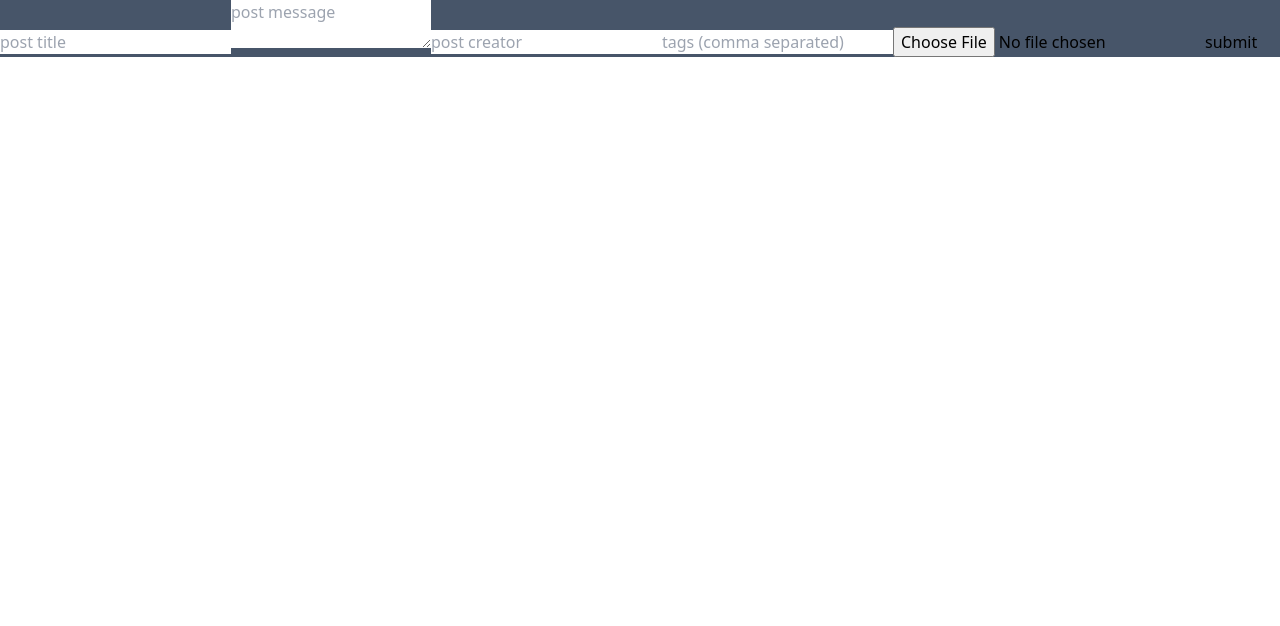
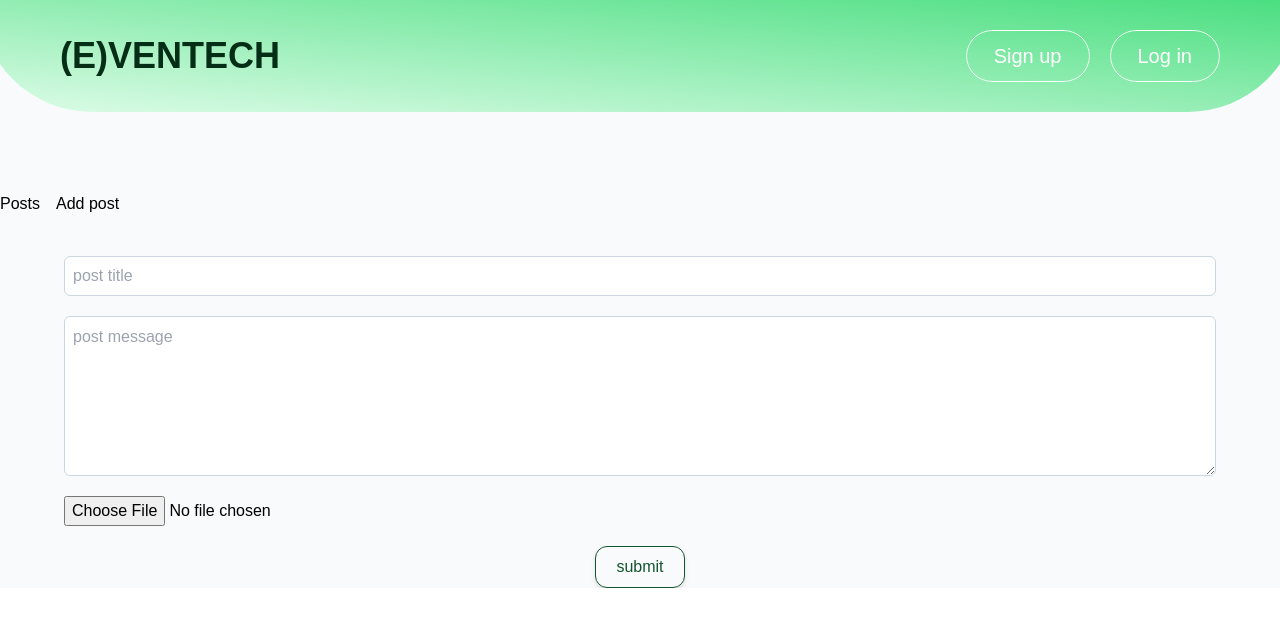
Before and after one commit to amelsadoun/MERN-app, a React (Vite) app in the folder client/MERN app/: page /form in a window 1280 px wide. Shown: the top 626 px of the page. Built offline with nearby package versions, Linux system fonts and the light colour scheme; no server answers.

Commit message:
added style to pages

```diff
--- a/client/MERN app/package.json
+++ b/client/MERN app/package.json
@@ -20,6 +20,7 @@
     "react-dom": "^18.3.1",
     "react-file-base64": "^1.0.3",
     "react-redux": "^9.1.2",
+    "react-router-dom": "^6.24.1",
     "redux": "^5.0.1",
     "redux-thunk": "^3.1.0"
   },
--- a/client/MERN app/src/App.jsx
+++ b/client/MERN app/src/App.jsx
@@ -1,23 +1,33 @@
 import { useEffect } from "react";
-import { useDispatch } from "react-redux"
+import { useDispatch } from "react-redux";
 import { getPosts } from "./actions/posts";
+import { BrowserRouter as Router, Route, Routes, Link } from "react-router-dom";
 import Posts from "./components/posts/posts";
 import Form from "./components/form/form";
+import Header from "./components/header/header";
 
 function App() {
-const dispatch = useDispatch();
+  const dispatch = useDispatch();
 
-useEffect(()=>{
-dispatch(getPosts());
-},[dispatch])
-
+  useEffect(() => {
+    dispatch(getPosts());
+  }, [dispatch]);
 
   return (
-    <div className="bg-slate-600">
-     <Posts/>
-     <Form/>
-    </div>
-  )
+    <Router>
+      <div className="bg-slate-50 flex gap-10 flex-col">
+        <Header />
+        <nav className="flex gap-4">
+          <Link to="/">Posts</Link>
+          <Link to="/form">Add post</Link>
+        </nav>
+        <Routes>
+          <Route path="/" element={<Posts />} />
+          <Route path="/form" element={<Form />} />
+        </Routes>
+      </div>
+    </Router>
+  );
 }
 
-export default App
+export default App;
--- a/client/MERN app/src/components/form/form.jsx
+++ b/client/MERN app/src/components/form/form.jsx
@@ -1,29 +1,35 @@
-import React from 'react';
-import { useFormik } from 'formik';
-import { useDispatch } from 'react-redux';
-import { createPost } from '../../actions/posts';
-import FileBase from 'react-file-base64';
+import React from "react";
+import { useFormik } from "formik";
+import { useDispatch } from "react-redux";
+import { createPost } from "../../actions/posts";
+import FileBase from "react-file-base64";
 
 const Form = () => {
   const dispatch = useDispatch();
 
   const formik = useFormik({
     initialValues: {
-      title: '',
-      message: '',
-      creator: '',
-      tags: '',
-      selectedFile: ''
+      title: "",
+      message: "",
+      creator: "",
+      tags: "",
+      selectedFile: "",
     },
-    onSubmit: values => {
+    onSubmit: (values) => {
       const { tags, ...rest } = values;
-      dispatch(createPost({ ...rest, tags: tags.split(',').map(tag => tag.trim()) }));
-    }
+      dispatch(
+        createPost({ ...rest, tags: tags.split(",").map((tag) => tag.trim()) })
+      );
+    },
   });
 
   return (
-    <form onSubmit={formik.handleSubmit}>
+    <form
+      className="flex flex-col justify-between gap-5 self-center w-[90vw] "
+      onSubmit={formik.handleSubmit}
+    >
       <input
+        className="h-10 p-2 rounded-md border-[1px] border-slate-300"
         type="text"
         name="title"
         placeholder="post title"
@@ -32,35 +38,25 @@ const Form = () => {
       />
 
       <textarea
+        className="p-2 min-h-40 max-h-60 rounded-md border-[1px] border-slate-300"
         name="message"
         placeholder="post message"
         value={formik.values.message}
         onChange={formik.handleChange}
       />
 
-      <input
-        type="text"
-        name="creator"
-        placeholder="post creator"
-        value={formik.values.creator}
-        onChange={formik.handleChange}
-      />
-
-      <input
-        type="text"
-        name="tags"
-        placeholder="tags (comma separated)"
-        value={formik.values.tags}
-        onChange={formik.handleChange}
-      />
-
       <FileBase
         type="file"
         multiple={false}
-        onDone={({ base64 }) => formik.setFieldValue('selectedFile', base64)}
+        onDone={({ base64 }) => formik.setFieldValue("selectedFile", base64)}
       />
 
-      <button type="submit">submit</button>
+      <button
+        className="py-2 px-5 border-green-900 border-[1px] self-center rounded-xl text-green-900 hover:bg-gradient-to-br from-green-300 to-slate-100 shadow-md"
+        type="submit"
+      >
+        submit
+      </button>
     </form>
   );
 };
--- /dev/null
+++ b/client/MERN app/src/components/header/header.jsx
@@ -0,0 +1,24 @@
+export default function Header() {
+
+    return (
+    <div className="mb-10 bg-gradient-to-bl from-green-400 to-green-100 self-center h-28 w-[calc(100vw+40px)]  flex flex-row align-center justify-between px-20 rounded-b-[500px]">
+     <h1 className="self-center text-4xl font-bold text-green-950">(E)VENTECH</h1> <div className="self-center flex flex-row gap-5">
+        <Button buttonText={"Sign up"} />
+        <Button buttonText={"Log in"} />
+      </div>
+    </div>
+  );
+}
+
+function Button({ buttonText }) {
+  return (
+    <a class="relative items-center self-center justify-start inline-block px-7 py-3 overflow-hidden text-xl rounded-full group">
+      <span class="translate-x-0 absolute bg-white opacity-[3%]"></span>
+      <span class="absolute top-0 rounded-r-full left-0 w-[200px] h-48 -mt-1 transition-all duration-500 ease-in-out -translate-x-48 bg-white opacity-100 group-hover:translate-x-0"></span>
+      <span class="relative w-full text-white transition-colors duration-200 ease-in-out group-hover:text-green-900">
+        {buttonText}
+      </span>
+      <span class="absolute inset-0 border-[1px] border-white rounded-full"></span>
+    </a>
+  );
+}
--- /dev/null
+++ b/client/MERN app/src/components/posts/post.jsx
@@ -0,0 +1,24 @@
+export default function Post({ post, index }) {
+  return (
+    <>
+      <div
+        key={index}
+        className=" cursor-pointer flex  h-[20vh] flex-row gap-5 p-5 w-full bg-white rounded-2xl drop-shadow shadow-lg "
+      >
+
+          <img
+            src={post?.selectedFile}
+            alt={post.title}
+            className="w-[19vh] overflow-hidden object-cover mt-2"
+          />
+
+        <div className="flex flex-col gap-2">
+          <h1 className="text-2xl font-semibold hover:underline">{post.title}</h1>
+          <p className="text-lg font-regular">
+            {post.message == "" ? "No description provided" : post.message}
+          </p>
+        </div>
+      </div>
+    </>
+  );
+}
--- a/client/MERN app/src/components/posts/posts.jsx
+++ b/client/MERN app/src/components/posts/posts.jsx
@@ -1,17 +1,13 @@
 import { useSelector } from "react-redux";
+import Post from "./post";
 
 export default function Posts() {
   const posts = useSelector((state) => state.posts);
   console.log(posts);
 
   return (
-    <>
-      {posts.map((post, index) => (
-        <div key={index} className="text-white flex flex-row gap-10">
-          <h1>{post.title}</h1>
-          <p>{post.message}</p>
-        </div>
-      ))}
-    </>
+    <div className="flex flex-col mx-10 gap-5">
+      {posts.map((post, index) => <Post index={index} post={post} />)}
+    </div>
   );
 }
--- a/client/MERN app/src/index.css
+++ b/client/MERN app/src/index.css
@@ -1,3 +1,12 @@
 @tailwind base;
 @tailwind components;
 @tailwind utilities;
+
+@import url('https://fonts.googleapis.com/css2?family=Montserrat:ital,wght@0,100..900;1,100..900&family=Raleway:ital,wght@0,100..900;1,100..900&display=swap');
+* {
+  font-family: "Montserrat", sans-serif;
+}
+
+#root{
+  overflow: hidden;
+}
```
Also changed, not shown: 1 other file (tests, documents, lock files or other folders).
